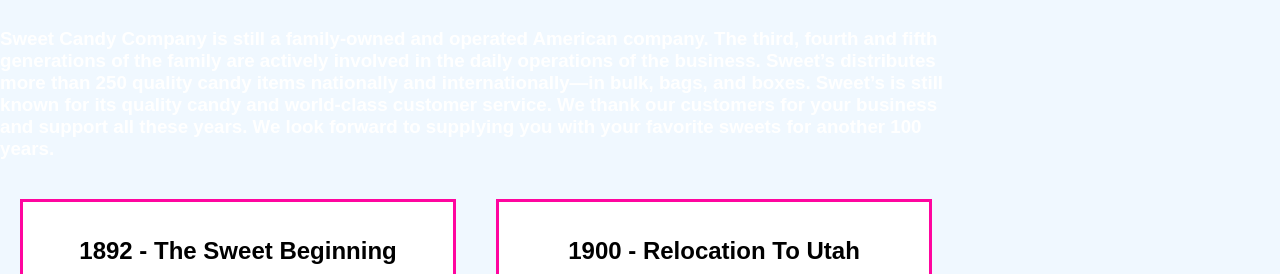
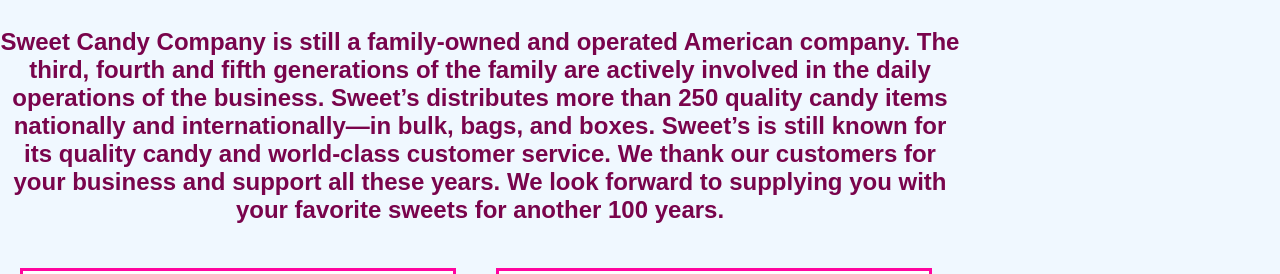
Before and after one commit to Angelina641/project1, a plain HTML site: page index2.html in a window 1280 px wide. Shown: the part 313-587 px from the top of the page. Drawn offline with Linux system fonts and the light colour scheme.

Commit message:
Update style.css

```diff
--- a/style.css
+++ b/style.css
@@ -55,6 +55,13 @@
     color: #ff059f;
     margin-bottom: 34px;
     margin-top: 45px;
+}
+
+h3{
+    font-weight: 700;
+    font-size: 24px;
+    text-align: center;
+    color: #79044c;
 }
 
 p {
```
